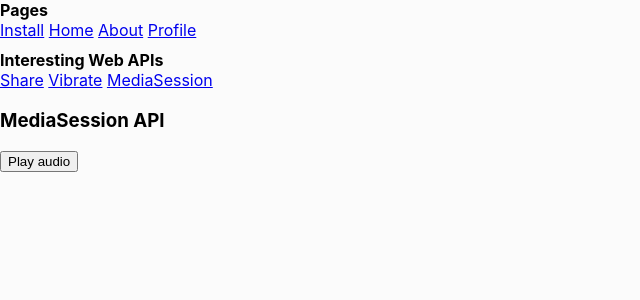
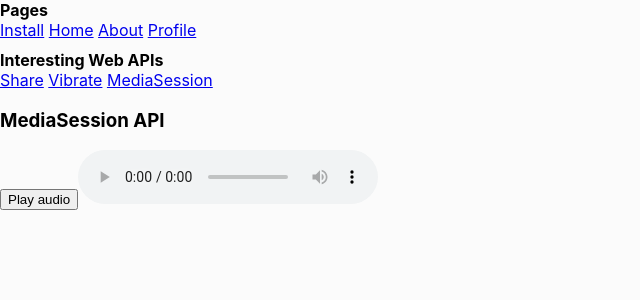
Before and after one commit to yTakkar/modern-web-apis, a React (Create React App) app: page /api/media-session in a window 1280 px wide. Shown: the top 300 px of the page, without its empty margins (0-640 px from the left). Built offline with nearby package versions, Linux system fonts and the light colour scheme.

Commit message:
fix: show audio control interface too

```diff
--- a/src/pages/apis/MediaSession.jsx
+++ b/src/pages/apis/MediaSession.jsx
@@ -84,7 +84,7 @@ const MediaSession = props => {
     navigator.mediaSession.setPositionState({
       duration: audioRef.current.duration,
       playbackRate: audioRef.current.playbackRate,
-      position: audioRef.current.position
+      position: audioRef.current.currentTime
     });
   }
 
@@ -148,7 +148,9 @@ const MediaSession = props => {
     <div>
       <h3>MediaSession API</h3>
       <button onClick={playAudio} >Play audio</button>
-      <audio key={audioIndex} ref={audioRef} src={currentSong.src} />
+      <audio key={audioIndex} ref={audioRef} controls >
+        <source src={currentSong.src} type="audio/mp3" />
+      </audio>
     </div>
   )
 }
```
